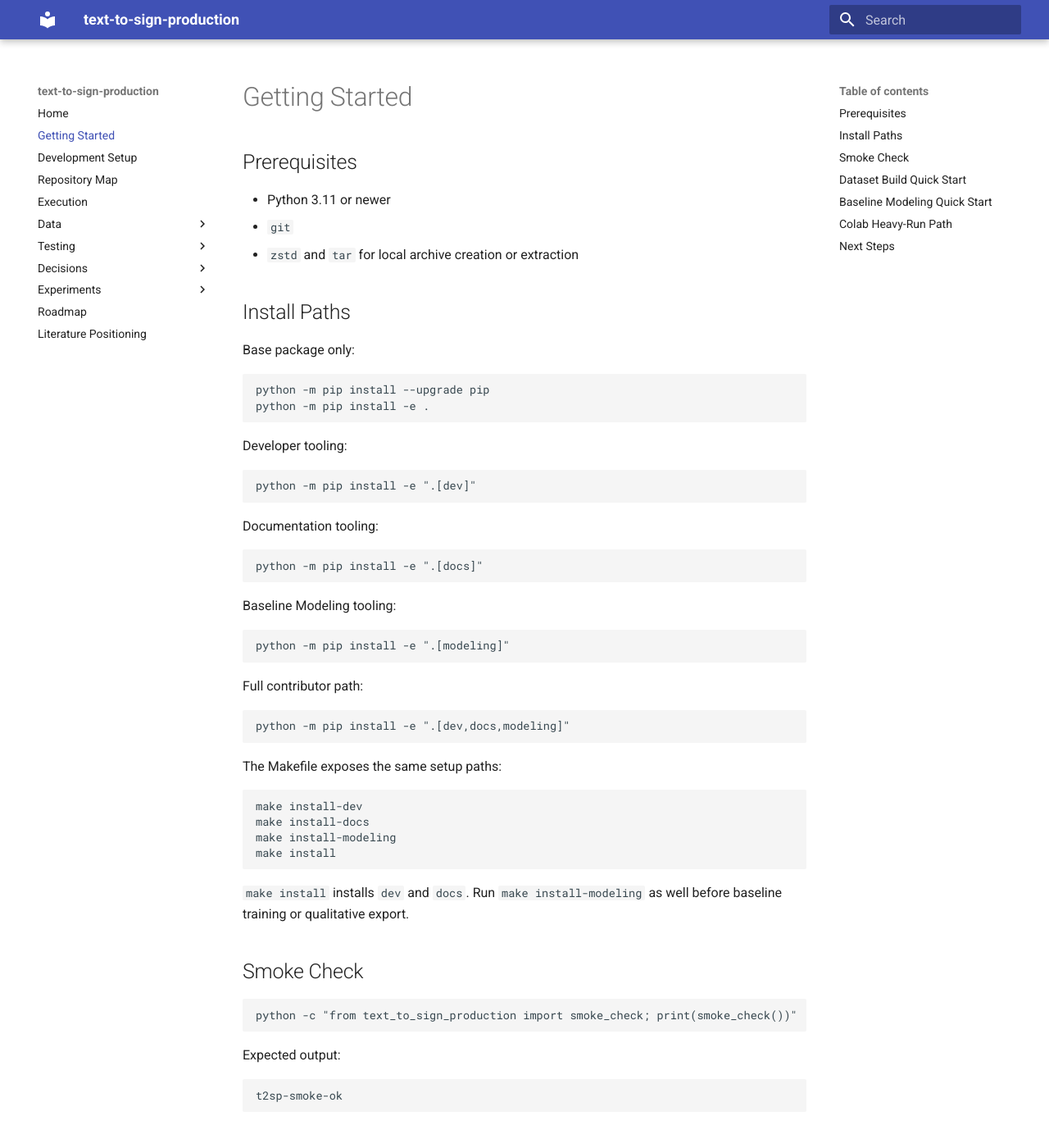
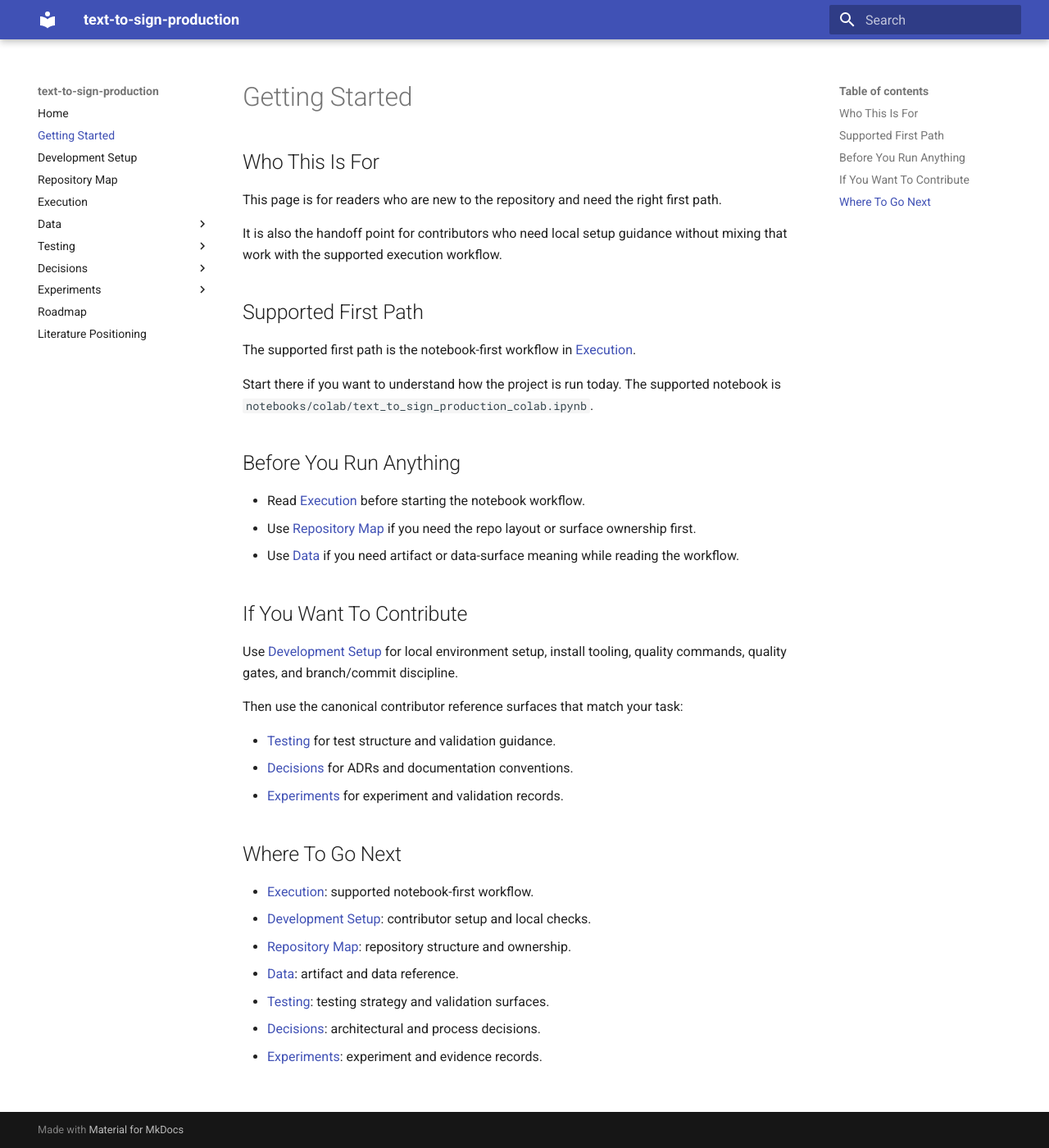
Before and after one commit to 0xmillennium/text-to-sign-production, an MkDocs documentation site: the page built from docs/getting-started.md, in a window 1280 px wide and 1400 px high. Shown: the whole window at 82% size. Built offline with MkDocs 1.6.1 and Material for MkDocs 9.7.7, drawn with Linux system fonts in a browser that asks for light colours; some of the changed text lies outside the part shown.

Commit message:
docs(entry): separate portal, getting-started, and setup roles (#47)
Separates the roles of the three entry-stage docs pages.

- keep `docs/index.md` as the docs portal
- rewrite `docs/getting-started.md` into a notebook-first entry router
- keep `docs/development-setup.md` as the contributor setup guide
- remove stale CLI-first quick starts from getting-started
- preserve current setup, tooling, and quality guidance for contributors

````diff
--- a/docs/development-setup.md
+++ b/docs/development-setup.md
@@ -1,4 +1,10 @@
 # Development Setup
+
+## Purpose
+
+This page explains how to set up a local development environment to contribute to the repository.
+
+It is contributor-focused. The supported runtime workflow lives in [Execution](execution.md).
 
 ## Install Tooling
 
@@ -26,9 +32,11 @@ python -m pip install -e ".[modeling]"
 python -m pip install -e ".[dev,docs,modeling]"
 ```
 
-Dataset Build does not require the `modeling` extra. Baseline training and qualitative export do.
+Use the `modeling` extra only when your contribution work needs the optional modeling stack.
 
 ## Local Quality Commands
+
+Run the smallest useful command set for the change you are making.
 
 ```bash
 make lint
--- a/docs/getting-started.md
+++ b/docs/getting-started.md
@@ -1,118 +1,42 @@
 # Getting Started
 
-## Prerequisites
+## Who This Is For
 
-- Python 3.11 or newer
-- `git`
-- `zstd` and `tar` for local archive creation or extraction
+This page is for readers who are new to the repository and need the right first path.
 
-## Install Paths
+It is also the handoff point for contributors who need local setup guidance without mixing that
+work with the supported execution workflow.
 
-Base package only:
+## Supported First Path
 
-```bash
-python -m pip install --upgrade pip
-python -m pip install -e .
-```
+The supported first path is the notebook-first workflow in [Execution](execution.md).
 
-Developer tooling:
+Start there if you want to understand how the project is run today. The supported notebook is
+`notebooks/colab/text_to_sign_production_colab.ipynb`.
 
-```bash
-python -m pip install -e ".[dev]"
-```
+## Before You Run Anything
 
-Documentation tooling:
+- Read [Execution](execution.md) before starting the notebook workflow.
+- Use [Repository Map](repository-map.md) if you need the repo layout or surface ownership first.
+- Use [Data](data/index.md) if you need artifact or data-surface meaning while reading the workflow.
 
-```bash
-python -m pip install -e ".[docs]"
-```
+## If You Want To Contribute
 
-Baseline Modeling tooling:
+Use [Development Setup](development-setup.md) for local environment setup, install tooling, quality
+commands, quality gates, and branch/commit discipline.
 
-```bash
-python -m pip install -e ".[modeling]"
-```
+Then use the canonical contributor reference surfaces that match your task:
 
-Full contributor path:
+- [Testing](testing/index.md) for test structure and validation guidance.
+- [Decisions](decisions/index.md) for ADRs and documentation conventions.
+- [Experiments](experiments/index.md) for experiment and validation records.
 
-```bash
-python -m pip install -e ".[dev,docs,modeling]"
-```
+## Where To Go Next
 
-The Makefile exposes the same setup paths:
-
-```bash
-make install-dev
-make install-docs
-make install-modeling
-make install
-```
-
-`make install` installs `dev` and `docs`. Run `make install-modeling` as well before baseline
-training or qualitative export.
-
-## Smoke Check
-
-```bash
-python -c "from text_to_sign_production import smoke_check; print(smoke_check())"
-```
-
-Expected output:
-
-```text
-t2sp-smoke-ok
-```
-
-## Dataset Build Quick Start
-
-Current public stage: Dataset Build.
-
-For local Dataset Build runs, use the stage CLI against the canonical raw layout under
-`data/raw/how2sign/`:
-
-```bash
-python scripts/dataset_build.py
-```
-
-This writes extracted outputs under `data/interim/` and `data/processed/v1/`, then publishes
-archived outputs under `data/archives/`.
-
-To skip local archive publication:
-
-```bash
-python scripts/dataset_build.py --no-package
-```
-
-## Baseline Modeling Quick Start
-
-Implemented internal downstream surface: Baseline Modeling.
-
-Baseline Modeling requires processed Dataset Build outputs and the `modeling` extra:
-
-```bash
-python scripts/baseline_modeling.py all --run-name baseline-default
-```
-
-Local run roots default to:
-
-`outputs/modeling/baseline-modeling/runs/<run_name>/`
-
-The workflow uses archive-aware resume for training outputs, qualitative outputs, and
-record/package outputs.
-
-## Colab Heavy-Run Path
-
-Use the single project-wide notebook:
-
-`notebooks/colab/text_to_sign_production_colab.ipynb`
-
-The notebook uses fixed Google Drive paths, supports reuse of extracted outputs, extraction from
-archived outputs, and run/publish cells for Dataset Build, baseline training, qualitative panel
-export, and record/package outputs.
-
-## Next Steps
-
-- Read [Development Setup](development-setup.md) before contributing.
-- Read [Repository Map](repository-map.md) before changing boundaries.
-- Read [Execution](execution.md) before running the supported Colab notebook.
-- Read [Experiments](experiments/index.md) before writing Baseline Modeling records.
+- [Execution](execution.md): supported notebook-first workflow.
+- [Development Setup](development-setup.md): contributor setup and local checks.
+- [Repository Map](repository-map.md): repository structure and ownership.
+- [Data](data/index.md): artifact and data reference.
+- [Testing](testing/index.md): testing strategy and validation surfaces.
+- [Decisions](decisions/index.md): architectural and process decisions.
+- [Experiments](experiments/index.md): experiment and evidence records.
````
Also changed, not shown: other parts of docs/development-setup.md (+3 -3 lines), docs/index.md (+22 -24 lines).
